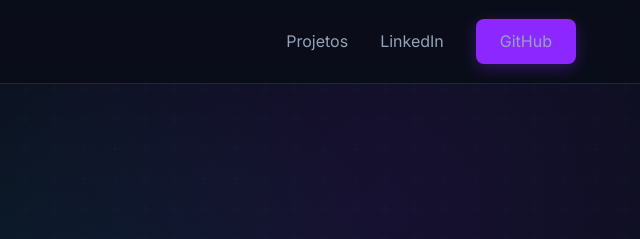
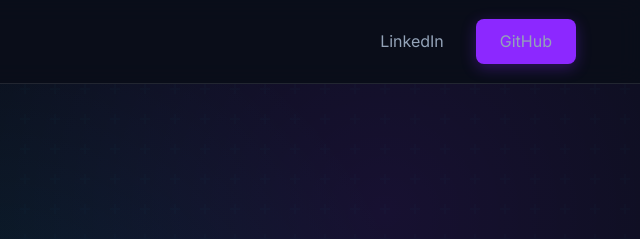
Before and after one commit to Defaull7Dev/Defaull7-Tech-Hub-de-Projetos, a plain HTML site: page index.html in a window 1280 px wide. Shown: the top 239 px of the page, 640-1280 px from the left. Drawn offline with Linux system fonts and the light colour scheme.

Commit message:
Retirando o botão projetos

```diff
--- a/index.html
+++ b/index.html
@@ -10,7 +10,6 @@
     <nav class="navbar">
         <a href="#" class="nav-brand">Defaull7 Tech</a>
         <div class="nav-links">
-            <a href="#projetos">Projetos</a>
             <a href="https://www.linkedin.com/in/nickolas-oliveira-bonavita-magalhães-092a06189/" target="_blank">LinkedIn</a>
             <a href="https://github.com/Defaull7Dev" target="_blank" class="nav-cta">GitHub</a>
         </div>
```
